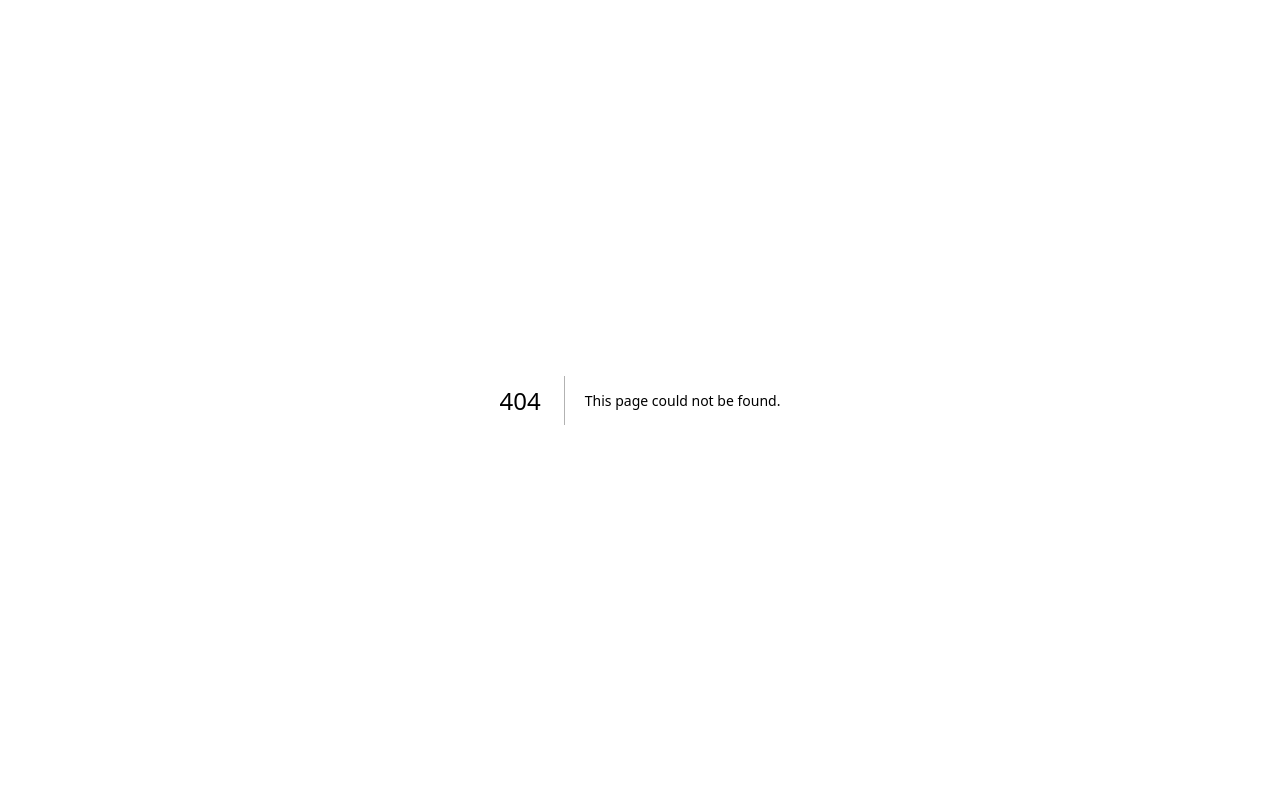
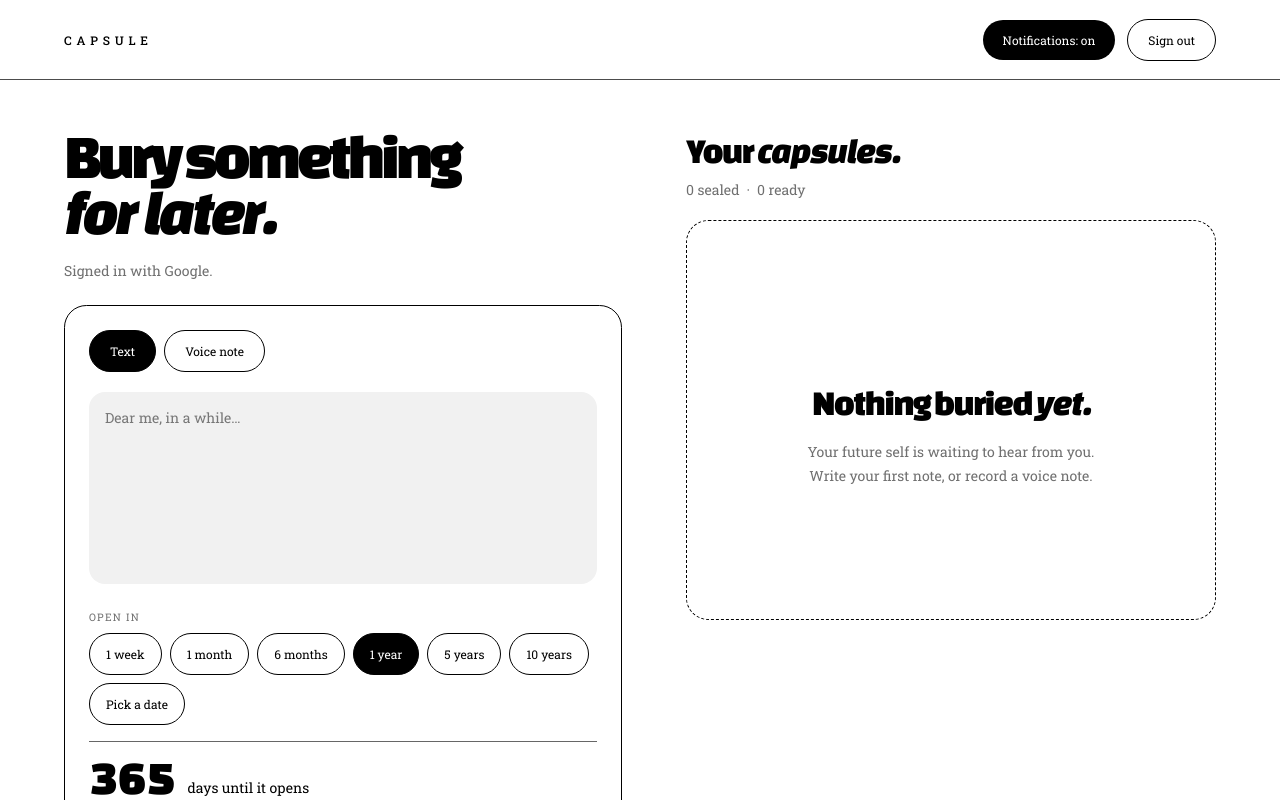
Before and after one commit to karma632/Capsule, a Next.js app: page /dashboard in a window 1280 px wide. Before the commit this address had no page. Shown: the top 800 px of the page. Built offline with nearby package versions, Linux system fonts and the light colour scheme.

Commit message:
Add Capsule dashboard page

```diff
--- /dev/null
+++ b/app/dashboard/page.tsx
@@ -0,0 +1,106 @@
+"use client";
+
+import { useEffect, useMemo, useState } from "react";
+
+const durations = [
+  { label: "1 week", days: 7 },
+  { label: "1 month", days: 30 },
+  { label: "6 months", days: 182 },
+  { label: "1 year", days: 365 },
+  { label: "5 years", days: 1826 },
+  { label: "10 years", days: 3652 },
+];
+
+function formatDate(date: string) {
+  if (!date) return "Pick a date";
+  return new Intl.DateTimeFormat("en-GB", { day: "numeric", month: "short", year: "numeric" }).format(new Date(`${date}T00:00:00`));
+}
+
+function getDateAfterDays(days: number) {
+  const date = new Date();
+  date.setHours(12, 0, 0, 0);
+  date.setDate(date.getDate() + days);
+  return date.toISOString().slice(0, 10);
+}
+
+function daysUntil(date: string) {
+  if (!date) return 0;
+  const target = new Date(`${date}T12:00:00`).getTime();
+  const today = new Date();
+  today.setHours(12, 0, 0, 0);
+  return Math.max(0, Math.ceil((target - today.getTime()) / 86400000));
+}
+
+export default function DashboardPage() {
+  const [mode, setMode] = useState<"text" | "voice">("text");
+  const [message, setMessage] = useState("");
+  const [selectedDays, setSelectedDays] = useState(365);
+  const [openDate, setOpenDate] = useState("");
+  const [notificationsOn, setNotificationsOn] = useState(true);
+
+  useEffect(() => {
+    const frame = window.requestAnimationFrame(() => setOpenDate(getDateAfterDays(365)));
+    return () => window.cancelAnimationFrame(frame);
+  }, []);
+
+  const selectedDuration = useMemo(() => durations.find((duration) => duration.days === selectedDays), [selectedDays]);
+
+  return (
+    <main className="min-h-screen bg-white text-black">
+      <header className="flex h-20 items-center justify-between border-b border-black/70 px-6 sm:px-12 lg:px-16">
+        <p className="font-mono text-[0.75rem] font-medium tracking-[0.4em]">CAPSULE</p>
+        <div className="flex items-center gap-2 font-mono text-xs sm:gap-3">
+          <button type="button" onClick={() => setNotificationsOn((current) => !current)} className={`rounded-full px-5 py-3 transition-colors ${notificationsOn ? "bg-black text-white" : "border border-black bg-white text-black"}`}>Notifications: {notificationsOn ? "on" : "off"}</button>
+          <button type="button" className="rounded-full border border-black px-5 py-3 transition-colors hover:bg-black hover:text-white">Sign out</button>
+        </div>
+      </header>
+
+      <div className="mx-auto grid max-w-[90rem] grid-cols-1 gap-12 px-6 py-12 sm:px-12 lg:grid-cols-[1fr_0.95fr] lg:gap-16 lg:px-16 lg:py-12">
+        <section className="max-w-[35rem]">
+          <h1 className="font-display text-[clamp(3rem,5vw,5rem)] leading-[0.88] tracking-[-0.07em]">Bury something<br /><em>for later.</em></h1>
+          <p className="mt-5 font-mono text-sm text-[#707070]">Signed in with Google.</p>
+
+          <form className="mt-6 rounded-[1.4rem] border border-black p-5 sm:p-6" onSubmit={(event) => event.preventDefault()}>
+            <div className="flex gap-2 font-mono text-xs">
+              <button type="button" onClick={() => setMode("text")} className={`rounded-full border border-black px-5 py-3 ${mode === "text" ? "bg-black text-white" : "bg-white"}`}>Text</button>
+              <button type="button" onClick={() => setMode("voice")} className={`rounded-full border border-black px-5 py-3 ${mode === "voice" ? "bg-black text-white" : "bg-white"}`}>Voice note</button>
+            </div>
+
+            {mode === "text" ? (
+              <textarea value={message} onChange={(event) => setMessage(event.target.value)} placeholder="Dear me, in a while…" className="mt-5 h-48 w-full resize-none rounded-2xl border-0 bg-[#f1f1f1] p-4 font-mono text-sm outline-none placeholder:text-[#777] focus:ring-2 focus:ring-black/20" />
+            ) : (
+              <button type="button" className="mt-5 flex h-48 w-full items-center justify-center rounded-2xl bg-[#f1f1f1] font-mono text-sm text-[#555]">Voice note recording will be connected here.</button>
+            )}
+
+            <p className="mt-5 font-mono text-[0.65rem] uppercase tracking-[0.12em] text-[#707070]">Open in</p>
+            <div className="mt-2 flex flex-wrap gap-2 font-mono text-xs">
+              {durations.map((duration) => (
+                <button key={duration.days} type="button" onClick={() => { setSelectedDays(duration.days); setOpenDate(getDateAfterDays(duration.days)); }} className={`rounded-full border border-black px-4 py-3 ${selectedDays === duration.days ? "bg-black text-white" : "bg-white"}`}>{duration.label}</button>
+              ))}
+              <label className="cursor-pointer rounded-full border border-black px-4 py-3">
+                <span>{selectedDuration ? "Pick a date" : formatDate(openDate)}</span>
+                <input type="date" value={openDate} onChange={(event) => { setOpenDate(event.target.value); setSelectedDays(0); }} className="sr-only" />
+              </label>
+            </div>
+
+            <div className="mt-4 border-t border-black/60 pt-3">
+              <div className="flex items-end gap-3"><span className="font-display text-5xl leading-none">{daysUntil(openDate)}</span><span className="pb-1 font-mono text-sm">days until it opens</span></div>
+              <p className="ml-[4.5rem] mt-1 font-mono text-sm text-[#707070]">{formatDate(openDate)}</p>
+            </div>
+
+            <button type="submit" className="mt-5 h-14 w-full rounded-full bg-black font-mono text-sm text-white transition-opacity hover:opacity-80">Seal capsule</button>
+          </form>
+        </section>
+
+        <section className="lg:pt-1">
+          <h2 className="font-display text-4xl leading-none tracking-[-0.05em]">Your <em>capsules.</em></h2>
+          <p className="mt-3 font-mono text-sm text-[#707070]">0 sealed&nbsp;&nbsp;·&nbsp;&nbsp;0 ready</p>
+          <div className="mt-5 flex min-h-[25rem] flex-col items-center justify-center rounded-[1.4rem] border border-dashed border-black p-8 text-center">
+            <h3 className="mt-8 font-display text-4xl leading-none tracking-[-0.05em]">Nothing buried <em>yet.</em></h3>
+            <p className="mt-5 max-w-[19rem] font-mono text-sm leading-6 text-[#707070]">Your future self is waiting to hear from you. Write your first note, or record a voice note.</p>
+          </div>
+        </section>
+      </div>
+    </main>
+  );
+}
--- /dev/null
+++ b/components/DottedHourglass.tsx
@@ -0,0 +1,9 @@
+export function DottedHourglass() {
+  return (
+    <svg aria-hidden="true" className="h-28 w-28" viewBox="0 0 160 160" fill="none" xmlns="http://www.w3.org/2000/svg">
+      <path d="M55 35h50M55 125h50M62 39c0 20 8 28 18 40-10 12-18 20-18 40M98 39c0 20-8 28-18 40 10 12 18 20 18 40" stroke="currentColor" strokeWidth="2.5" strokeDasharray="4 6" strokeLinecap="round" />
+      <path d="M63 42c1 15 9 25 17 35 8-10 16-20 17-35M63 118c1-15 9-25 17-35 8 10 16 20 17 35" stroke="currentColor" strokeWidth="2.5" strokeDasharray="4 6" strokeLinecap="round" />
+      <path d="M76 79h8M78 84h4" stroke="currentColor" strokeWidth="2.5" strokeDasharray="2 4" strokeLinecap="round" />
+    </svg>
+  );
+}
```
